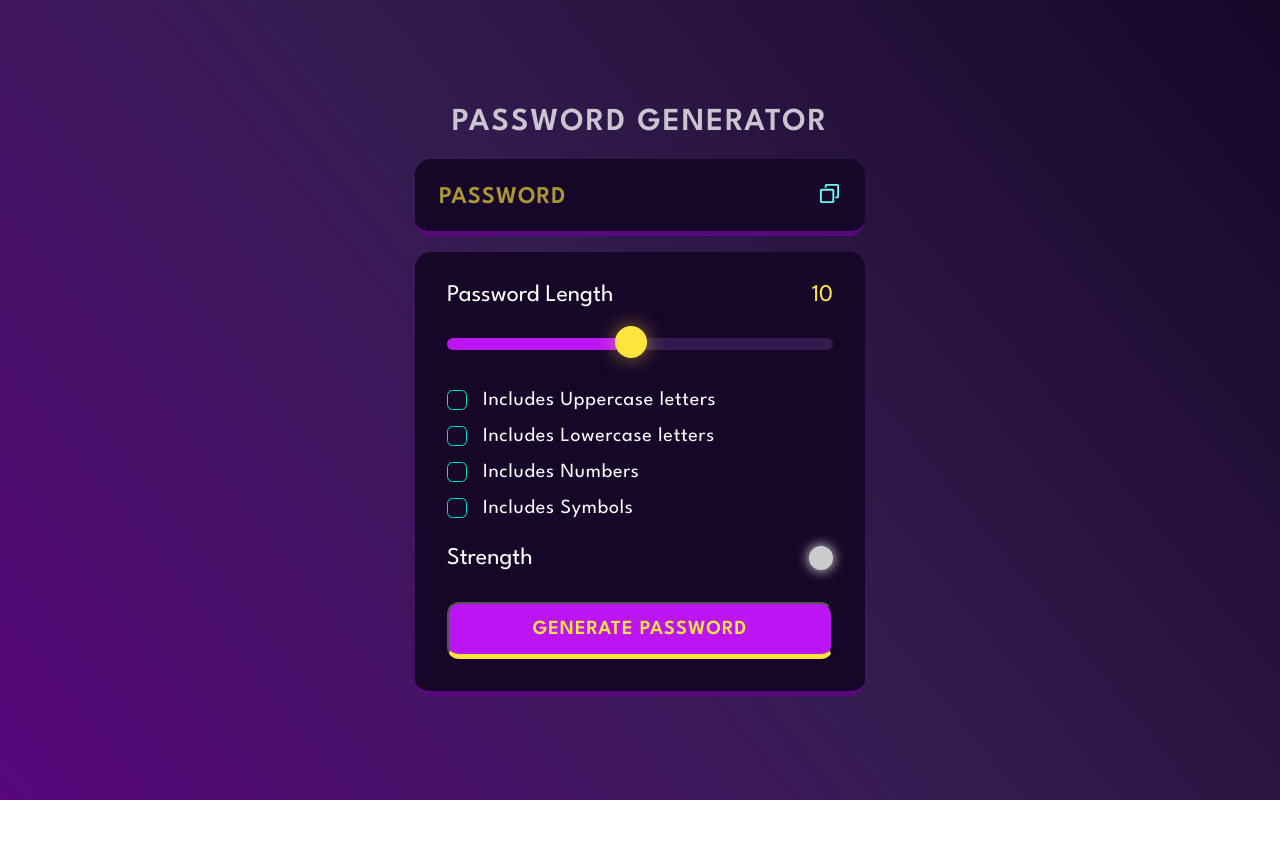
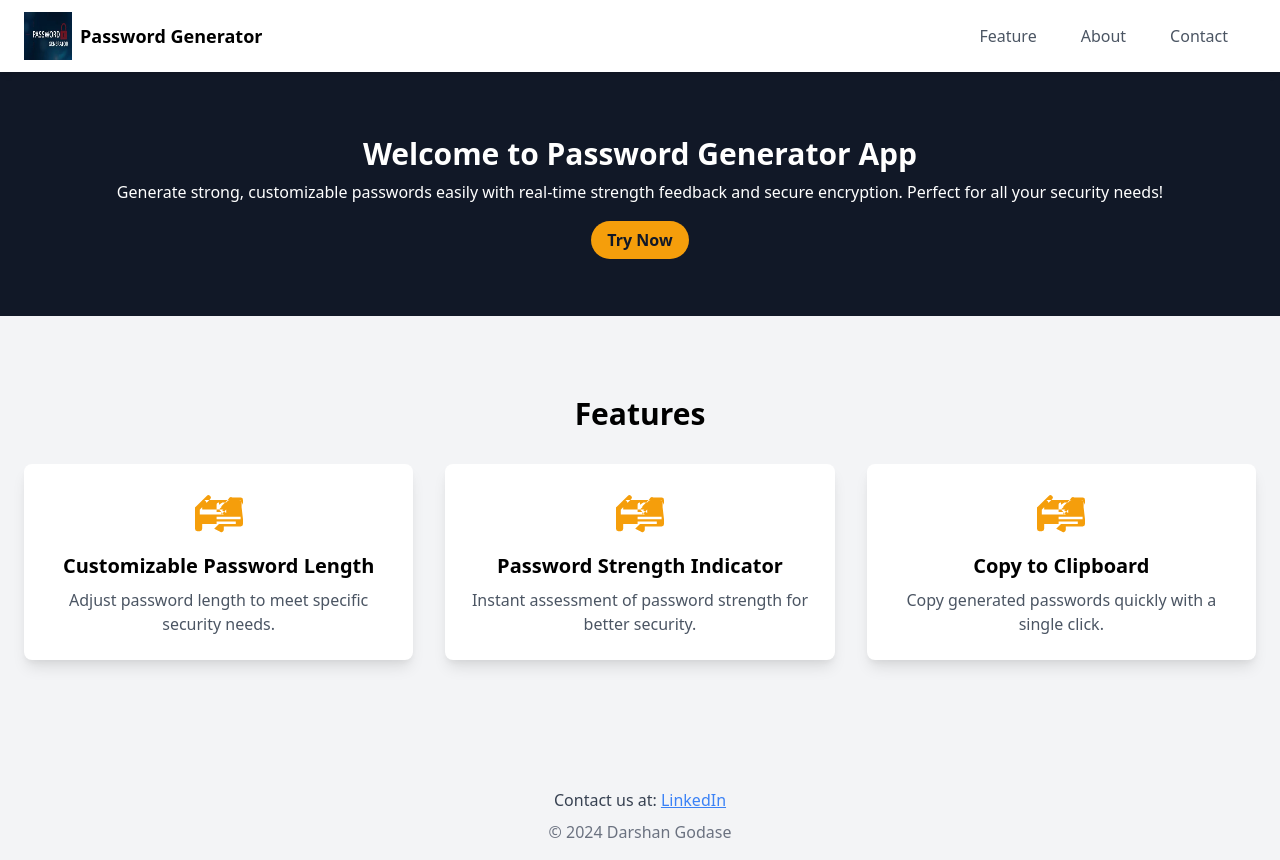
Before and after one commit to darshangodase/password_generator, a plain HTML site: page index.html in a window 1280 px wide. Before the commit the page ends 800 px from the top, so only its background shows below. Drawn offline with nearby package versions, Linux system fonts and the light colour scheme.

Commit message:
new design

```diff
--- a/index.html
+++ b/index.html
@@ -2,79 +2,108 @@
 <html lang="en">
 <head>
     <meta charset="UTF-8">
-    <meta http-equiv="X-UA-Compatible" content="IE=edge">
     <meta name="viewport" content="width=device-width, initial-scale=1.0">
-    <title>Document</title>
-    <link rel="preconnect" href="https://fonts.googleapis.com" />
-    <link rel="preconnect" href="https://fonts.gstatic.com" crossorigin />
-    <link
-      href="https://fonts.googleapis.com/css2?family=League+Spartan:wght@100;200;300;400;600&display=swap"
-      rel="stylesheet"
-    />
-    <link rel="stylesheet" href="styles.css">
+    <title>Password Generator</title>
+    <link href="https://cdn.jsdelivr.net/npm/tailwindcss@2.2.19/dist/tailwind.min.css" rel="stylesheet">
+    <link rel="shortcut icon" href="/assets/pg.webp" type="image/x-icon">
+    <style>
+        /* Ensure mobile menu is positioned correctly */
+        @media (max-width: 1024px) {
+            #nav-content {
+                position: absolute;
+                top: 100%;
+                left: 0;
+                right: 0;
+                background-color: white;
+                box-shadow: 0 2px 4px rgba(0, 0, 0, 0.1);
+            }
+        }
+    </style>
 </head>
-<body>
+<body class="bg-gray-100">
 
-    <div class="container">
+    <!-- Navbar -->
+    <nav class="bg-white shadow-md relative">
+        <div class="container mx-auto px-6 py-3 flex justify-between items-center">
+            <div class="flex items-center">
+                <img src="/assets/pg.webp" alt="QuickNotes Logo" class="h-12 w-12 mr-2">
+                <span class="font-bold text-lg">Password Generator</span>
+            </div>
+            <div class="block lg:hidden">
+                <button id="nav-toggle" class="flex items-center px-3 py-2 border rounded text-gray-600 border-gray-400">
+                    <svg class="fill-current h-3 w-3" viewBox="0 0 20 20"><path d="M0 3h20v2H0zM0 7h20v2H0zM0 11h20v2H0z"/></svg>
+                </button>
+            </div>
+            <div class="w-full flex-grow lg:flex lg:items-center lg:w-auto hidden lg:block" id="nav-content">
+                <ul class="list-reset lg:flex justify-end flex-1 items-center">
+                    <li class="mr-3">
+                        <a class="inline-block text-gray-600 no-underline hover:text-gray-900 hover:text-underline-grey-1000 py-2 px-4" href="#features">Feature</a>
+                    </li>
+                    <li class="mr-3">
+                        <a class="inline-block text-gray-600 no-underline hover:text-gray-900 hover:text-underline py-2 px-4" href="#about">About</a>
+                    </li>
+                    <li class="mr-3">
+                        <a class="inline-block text-gray-600 no-underline hover:text-gray-900 hover:text-underline py-2 px-4" href="#contact">Contact</a>
+                    </li>
+                </ul>
+            </div>
+        </div>
+    </nav>
 
-        <h1>Password Generator</h1>
+    <!-- Hero Section -->
+    <section class="bg-gray-900 text-white">
+        <div class="container mx-auto px-6 py-16 text-center">
+            <h2 class="text-3xl font-bold mb-2">Welcome to Password Generator App</h2>
+            <p class="mb-6">Generate strong, customizable passwords easily with real-time strength feedback and secure encryption. Perfect for all your security needs!</p>
+            <a href="password.html" class="bg-yellow-500 text-gray-900 py-2 px-4 rounded-full font-semibold">Try Now</a>
+        </div>
+    </section>
 
-        <div class="display-container">
+    <!-- Features Section -->
+    <section id="features" class="py-20 bg-gray-100">
+        <div class="container mx-auto px-6 text-center">
+            <h2 class="text-3xl font-bold mb-8">Features</h2>
+            <div class="flex flex-wrap -mx-4">
+                <div class="w-full md:w-1/2 lg:w-1/3 px-4 mb-8">
+                    <div class="bg-white rounded-lg shadow-lg p-6">
+                        <svg class="h-12 w-12 mb-4 text-yellow-500 mx-auto" fill="currentColor" xmlns="http://www.w3.org/2000/svg" viewBox="0 0 20 20"><path d="M2.293 8.707l-1.5 1.5a1 1 0 0 1-1.415-1.415l1.5-1.5a1 1 0 0 1 1.415 1.415zm2-2l-4.5 4.5a1 1 0 0 1-1.415-1.415l4.5-4.5a1 1 0 0 1 1.415 1.415zm2-2l-7 7a1 1 0 0 1-1.415-1.415l7-7a1 1 0 0 1 1.415 1.415zM20 13v2a1 1 0 0 1-1 1h-7v1.415a1 1 0 0 1-1.707.707L8 17l2-2H3v2a1 1 0 0 1-1 1H1a1 1 0 0 1-1-1V8h1a1 1 0 0 1 1 1v2h10l-2-2 3.707-3.707a1 1 0 0 1 .707-.293h4a1 1 0 0 1 1 1v2zm-1-8h-6.586L9.293 6.293A1 1 0 0 0 9 7v3h2v-2.414l3-3A1 1 0 0 1 15.586 4H19a1 1 0 0 1 1 1v2zm-6 4H3V6h10v3h-1a1 1 0 0 0-.707.293L13 10.414V9h-2v2zm0-4H3V6h7v1zm7 7H9v1h10v-1zm-1 2H9v1h8v-1z"/></svg>
+                        <h3 class="text-xl font-semibold mb-2">Customizable Password Length</h3>
+                        <p class="text-gray-600">Adjust password length to meet specific security needs.</p>
+                    </div>
+                </div>
+                <div class="w-full md:w-1/2 lg:w-1/3 px-4 mb-8">
+                    <div class="bg-white rounded-lg shadow-lg p-6">
+                        <svg class="h-12 w-12 mb-4 text-yellow-500 mx-auto" fill="currentColor" xmlns="http://www.w3.org/2000/svg" viewBox="0 0 20 20"><path d="M2.293 8.707l-1.5 1.5a1 1 0 0 1-1.415-1.415l1.5-1.5a1 1 0 0 1 1.415 1.415zm2-2l-4.5 4.5a1 1 0 0 1-1.415-1.415l4.5-4.5a1 1 0 0 1 1.415 1.415zm2-2l-7 7a1 1 0 0 1-1.415-1.415l7-7a1 1 0 0 1 1.415 1.415zM20 13v2a1 1 0 0 1-1 1h-7v1.415a1 1 0 0 1-1.707.707L8 17l2-2H3v2a1 1 0 0 1-1 1H1a1 1 0 0 1-1-1V8h1a1 1 0 0 1 1 1v2h10l-2-2 3.707-3.707a1 1 0 0 1 .707-.293h4a1 1 0 0 1 1 1v2zm-1-8h-6.586L9.293 6.293A1 1 0 0 0 9 7v3h2v-2.414l3-3A1 1 0 0 1 15.586 4H19a1 1 0 0 1 1 1v2zm-6 4H3V6h10v3h-1a1 1 0 0 0-.707.293L13 10.414V9h-2v2zm0-4H3V6h7v1zm7 7H9v1h10v-1zm-1 2H9v1h8v-1z"/></svg>
+                        <h3 class="text-xl font-semibold mb-2">Password Strength Indicator</h3>
+                        <p class="text-gray-600">Instant assessment of password strength for better security.</p>
+                    </div>
+                </div>
+                <div class="w-full md:w-1/2 lg:w-1/3 px-4 mb-8">
+                    <div class="bg-white rounded-lg shadow-lg p-6">
+                        <svg class="h-12 w-12 mb-4 text-yellow-500 mx-auto" fill="currentColor" xmlns="http://www.w3.org/2000/svg" viewBox="0 0 20 20"><path d="M2.293 8.707l-1.5 1.5a1 1 0 0 1-1.415-1.415l1.5-1.5a1 1 0 0 1 1.415 1.415zm2-2l-4.5 4.5a1 1 0 0 1-1.415-1.415l4.5-4.5a1 1 0 0 1 1.415 1.415zm2-2l-7 7a1 1 0 0 1-1.415-1.415l7-7a1 1 0 0 1 1.415 1.415zM20 13v2a1 1 0 0 1-1 1h-7v1.415a1 1 0 0 1-1.707.707L8 17l2-2H3v2a1 1 0 0 1-1 1H1a1 1 0 0 1-1-1V8h1a1 1 0 0 1 1 1v2h10l-2-2 3.707-3.707a1 1 0 0 1 .707-.293h4a1 1 0 0 1 1 1v2zm-1-8h-6.586L9.293 6.293A1 1 0 0 0 9 7v3h2v-2.414l3-3A1 1 0 0 1 15.586 4H19a1 1 0 0 1 1 1v2zm-6 4H3V6h10v3h-1a1 1 0 0 0-.707.293L13 10.414V9h-2v2zm0-4H3V6h7v1zm7 7H9v1h10v-1zm-1 2H9v1h8v-1z"/></svg>
+                        <h3 class="text-xl font-semibold mb-2">Copy to Clipboard</h3>
+                        <p class="text-gray-600">Copy generated passwords quickly with a single click.</p>
+                    </div>
+                </div>
+            </div>
+        </section>
 
-            <input readonly placeholder="Password" class="display" data-passwordDisplay>
+        <!-- Contact Section -->
+        <section id="contact" class="py-4 bg-gray-100">
+            <div class="container mx-auto px-4 text-center">
+                <p class="text-gray-700 mb-2">
+                    Contact us at: <a href="https://www.linkedin.com/in/darshangodase" class="text-blue-500 underline" target="_blank">LinkedIn</a>
+                </p>
+                <p class="text-gray-500">
+                    &copy; 2024 Darshan Godase
+                </p>
+            </div>
+        </section>
 
-            <button class="copyBtn" data-copy>
-                <span class="tooltip" data-copyMsg></span>
-                <img src="./assets/copy.svg" alt="copy" width="23" height="23">
-            </button>
-
-        </div>
-
-
-        <div class="input-container">
-
-            <!--password length section-->
-            <div class="length-container">
-                <p>Password Length</p>
-                <p data-lengthNumber>0</p>
-            </div>
-
-            <!--slider-->
-            <input type="range" min="1" max="20" class="slider" step="1" data-lengthSlider>
-
-            <!-- checkboxes-->
-            <div class="check">
-                <input type="checkbox" id="uppercase">
-                <label for="uppercase">Includes Uppercase letters</label>
-            </div>
-
-            <div class="check">
-                <input type="checkbox" id="lowercase">
-                <label for="lowercase">Includes Lowercase letters</label>
-            </div>
-
-            <div class="check">
-                <input type="checkbox" id="numbers">
-                <label for="numbers">Includes Numbers </label>
-            </div>
-
-            <div class="check">
-                <input type="checkbox" id="symbols">
-                <label for="symbols">Includes Symbols </label>
-            </div>
-
-            <!-- strength section-->
-            <div class="strength-container">
-                <p>Strength</p>
-                <div class="indicator" data-indicator></div>
-            </div>
-
-            <!-- generate password-->
-            <button class="generateButton">Generate Password</button>
-
-        </div>
-
-    </div>
-    <script src="script.js"></script>
-</body>
+        <script>
+            document.getElementById('nav-toggle').onclick = function() {
+                document.getElementById('nav-content').classList.toggle('hidden');
+            }
+        </script>
+    </body>
 </html>
--- a/styles.css
+++ b/style.css
@@ -1,3 +1,28 @@
+/* Add this to your styles.css or a <style> block in your HTML */
+.slider::-webkit-slider-thumb {
+    appearance: none;
+    height: 2rem;
+    width: 2rem;
+    border-radius: 50%;
+    background-color: #fbbf24; /* Tailwind yellow-400 */
+    cursor: pointer;
+    box-shadow: 0px 0px 20px 0px rgba(251, 191, 36, 0.5); /* Tailwind yellow-400 */
+}
+
+.slider:focus {
+    outline: 3px solid #fbbf24; /* Tailwind yellow-400 */
+}
+
+.slider::-webkit-slider-thumb:hover {
+    outline: 2px solid #fbbf24; /* Tailwind yellow-400 */
+    background-color: #1e3a8a; /* Tailwind indigo-900 */
+    box-shadow: 0px 0px 25px 5px rgba(251, 191, 36, 0.8); /* Tailwind yellow-400 */
+}
+
+.tooltip.active {
+    opacity: 1;
+    transform: scale(1);
+}
 *,
 *::before,
 *::after {
@@ -173,6 +198,7 @@ h1 {
 
 .check input:checked{
     background-color: var(--vb-cyan);
+
 }
 
 
@@ -183,8 +209,9 @@ h1 {
     font-size:1.05rem;
     font-weight: 600;
     left:50%;
+
     top:-3.5px;
-    transform: translateX(-50%)  translateY(40%);
+    transform: translateX(-50%)  translateY(20%);
 }
 
 .check label {
```
Also changed, not shown: password.html (added, +120 -0 lines), assets/pg.webp (added).
